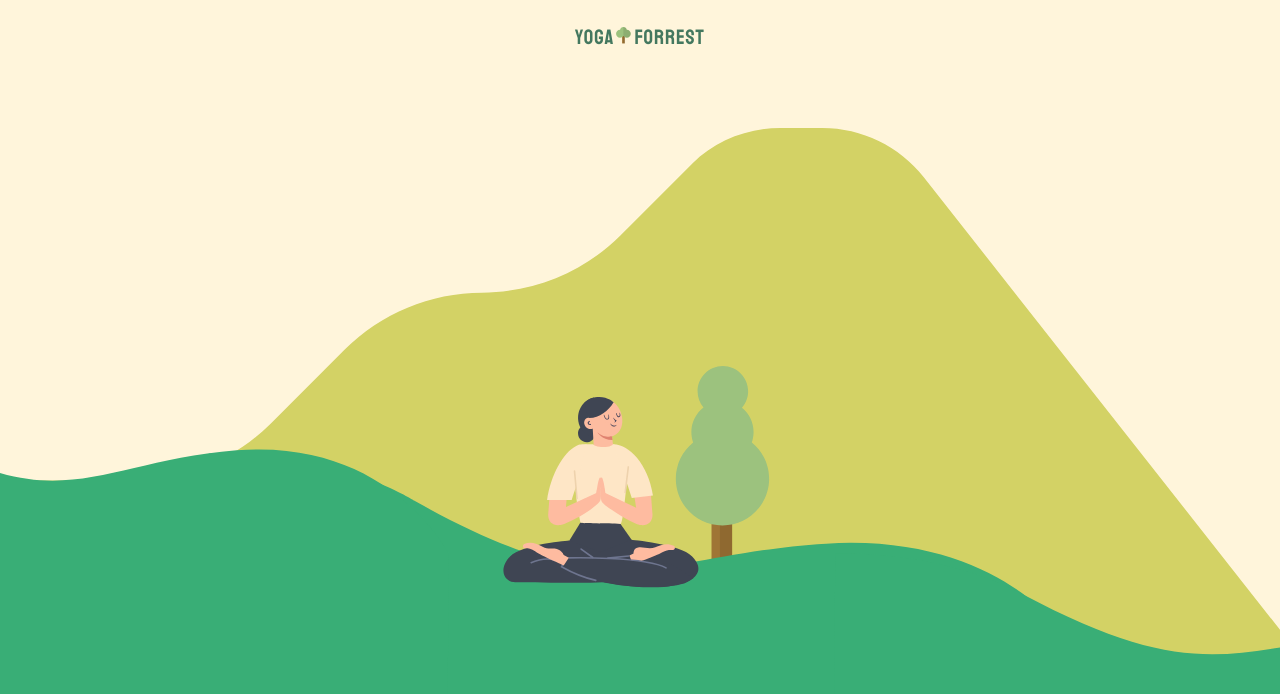
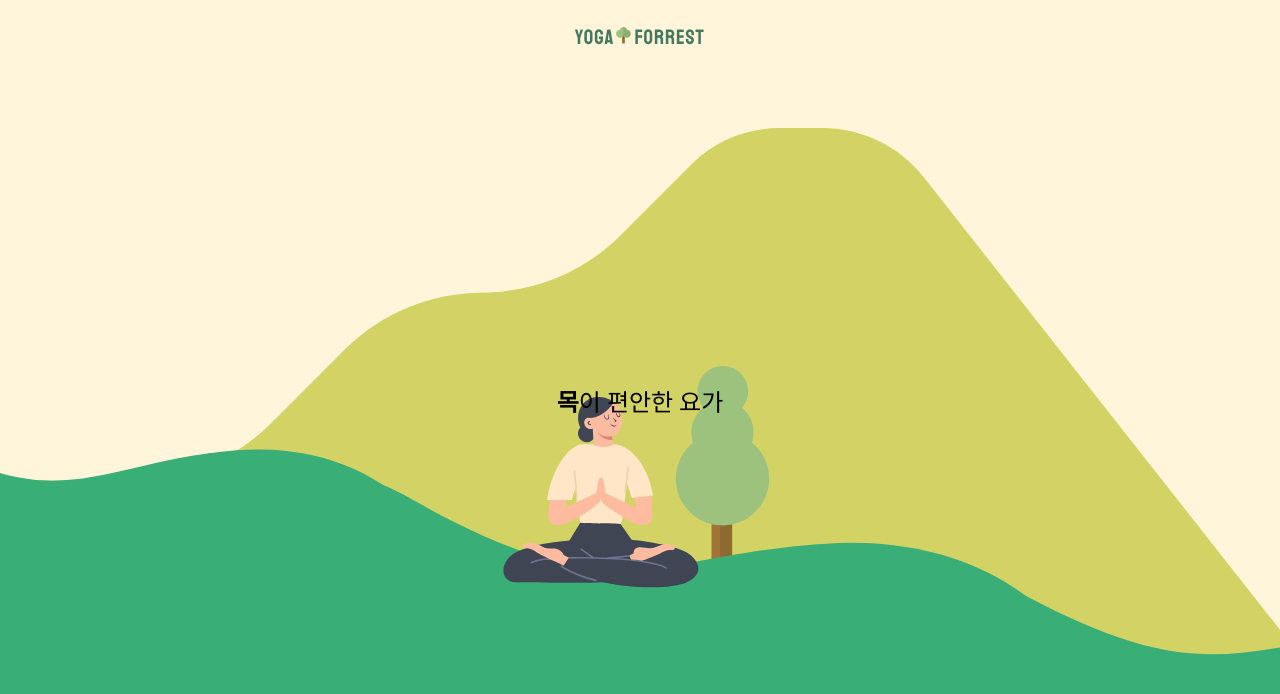
Before and after one commit to mmyeon/yogalim, a React (Create React App) app: page /practice/neck in a window 1280 px wide. Shown: the top 694 px of the page. Built offline with nearby package versions, Linux system fonts and the light colour scheme; a web font is replaced by a local one.

Commit message:
[feat] PracticeVideoList 컴포넌트 > params에 따라 한글 타이틀을 다이나믹하게 보여주기

```diff
--- a/src/routes/PracticeVideoList/index.js
+++ b/src/routes/PracticeVideoList/index.js
@@ -1,12 +1,34 @@
 import React from "react";
+import { useParams } from "react-router";
 import Header from "../../components/Header";
 import * as Styled from "./index.styles";
+import data from "../../data";
 
 const VideoList = () => {
+  const params = useParams();
+  const bodyPartChoice = data.find(
+    (bodyPart) => bodyPart.title.eng === params.body
+  ).title.kor;
+
   return (
     <Styled.Container>
       <div className="background">
         <Header />
+        <div className="content">
+          <h2 className="title">
+            {bodyPartChoice === "목" ||
+            bodyPartChoice === "전신" ||
+            bodyPartChoice === "골반" ? (
+              <>
+                <b>{bodyPartChoice}</b>이 편안한 요가
+              </>
+            ) : (
+              <>
+                <b>{bodyPartChoice}</b>가 편안한 요가
+              </>
+            )}
+          </h2>
+        </div>
       </div>
     </Styled.Container>
   );
```
Also changed, not shown: src/routes/PracticeVideoList/index.styles.js.
